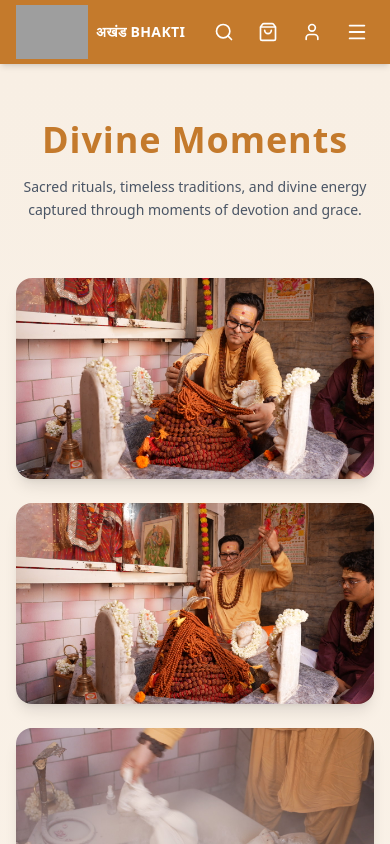
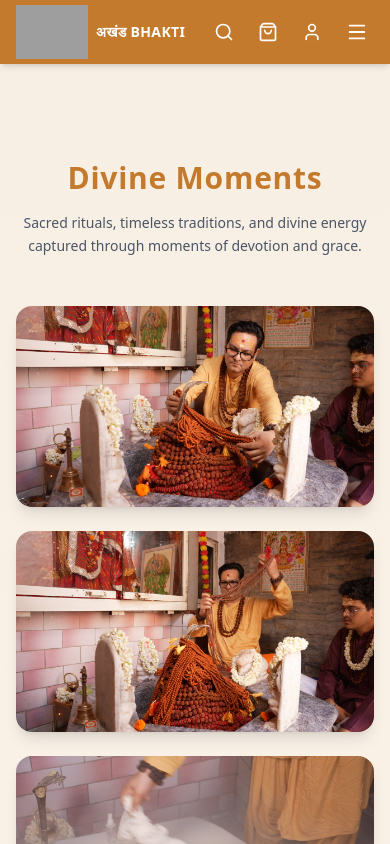
Before and after one commit to Akhand-Bhakti/akhandbhakti-frontend, a Next.js app: page /gallery in a window 390 px wide. Shown: the top 844 px of the page. Built offline with nearby package versions, Linux system fonts and the light colour scheme; no server answers; grey boxes are pictures that could not be loaded.

Commit message:
responsive

```diff
--- a/src/app/gallery/page.tsx
+++ b/src/app/gallery/page.tsx
@@ -26,10 +26,19 @@ export default function GalleryPage() {
   const [activeImage, setActiveImage] = useState<string | null>(null);
 
   return (
-    <div className="min-h-screen pt-14 px-4 mb-20 bg-linear-to-b from-[#f8efe4] via-[#fdf6ee] to-white">
+    <section className="min-h-screen bg-linear-to-b from-[#f8efe4] via-[#fdf6ee] to-white">
+      {/* CONTENT CONTAINER */}
+      <div
+        className="
+          mx-auto w-full
+          max-w-6xl 2xl:max-w-[1400px]
+          px-4 sm:px-6 lg:px-8
+          pt-24 pb-20
+        "
+      >
         {/* Header */}
-      <div className="max-w-6xl mx-auto mb-14 text-center">
-        <h1 className="text-4xl sm:text-5xl font-semibold text-[#C47A2C] tracking-wide">
+        <div className="mb-12 text-center">
+          <h1 className="text-3xl sm:text-4xl lg:text-5xl font-semibold text-[#C47A2C] tracking-wide">
             Divine Moments
           </h1>
           <p className="text-gray-600 mt-4 max-w-2xl mx-auto text-sm sm:text-base leading-relaxed">
@@ -39,19 +48,35 @@ export default function GalleryPage() {
         </div>
 
         {/* Gallery */}
-      <div className="max-w-7xl mx-auto columns-1 sm:columns-2 lg:columns-3 gap-6 space-y-6">
+        <div
+          className="
+            columns-1
+            sm:columns-2
+            lg:columns-3
+            gap-6
+            space-y-6
+          "
+        >
           {images.map((src, index) => (
             <div
               key={index}
               onClick={() => setActiveImage(src)}
-            className="relative overflow-hidden rounded-2xl cursor-pointer group shadow-lg"
+              className="
+                relative overflow-hidden rounded-2xl
+                cursor-pointer group
+                shadow-lg break-inside-avoid
+              "
             >
               <Image
                 src={src}
                 alt="Gallery image"
                 width={600}
                 height={800}
-              className="w-full h-auto object-cover transition-transform duration-700 group-hover:scale-110"
+                className="
+                  w-full h-auto object-cover
+                  transition-transform duration-700
+                  group-hover:scale-110
+                "
                 loading="lazy"
               />
 
@@ -60,29 +85,35 @@ export default function GalleryPage() {
             </div>
           ))}
         </div>
+      </div>
 
       {/* Lightbox */}
       {activeImage && (
         <div className="fixed inset-0 z-50 bg-black/90 flex items-center justify-center px-4">
           <button
             onClick={() => setActiveImage(null)}
-            className="absolute top-6 right-6 text-white hover:scale-110 transition"
+            className="absolute top-4 sm:top-6 right-4 sm:right-6 text-white hover:scale-110 transition"
           >
             <X size={32} />
           </button>
 
-          <div className="relative max-w-6xl max-h-[85vh]">
+          <div className="relative w-full max-w-6xl max-h-[90vh] flex items-center justify-center">
             <Image
               src={activeImage}
               alt="Preview"
-              width={1200}
-              height={800}
-              className="max-h-[85vh] w-auto object-contain mx-auto rounded-xl"
+              width={1600}
+              height={1000}
+              className="
+                max-h-[90vh]
+                max-w-full
+                object-contain
+                rounded-xl
+              "
               priority
             />
           </div>
         </div>
       )}
-    </div>
+    </section>
   );
 }
```
Lines whose indentation alone changed are shown as unchanged.
